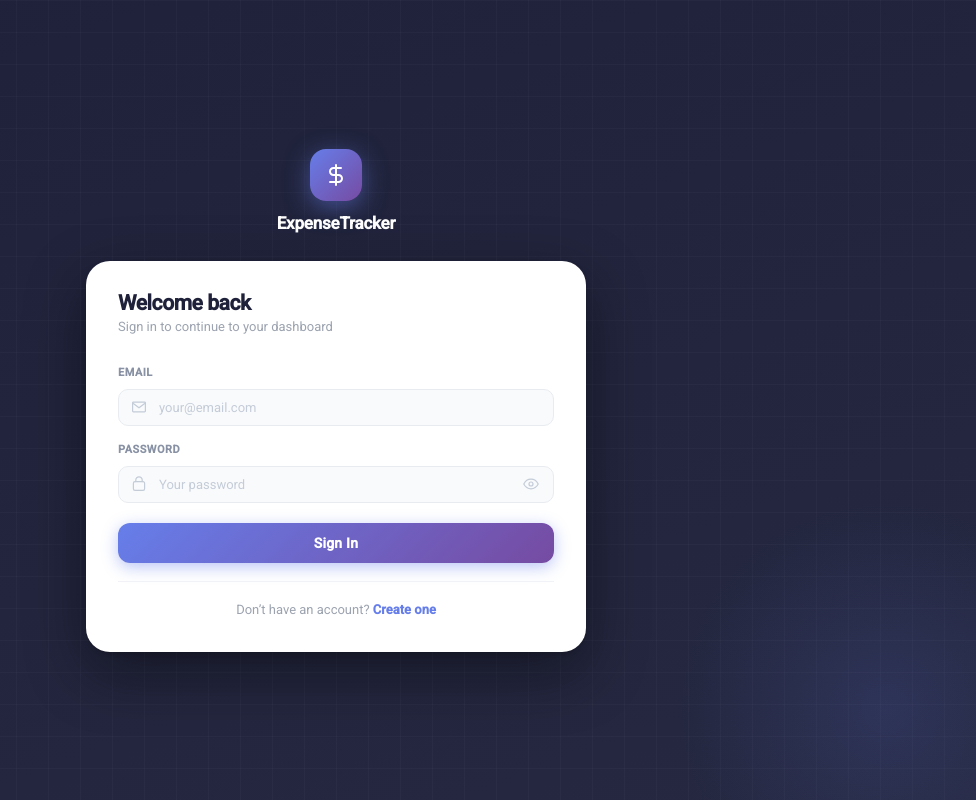
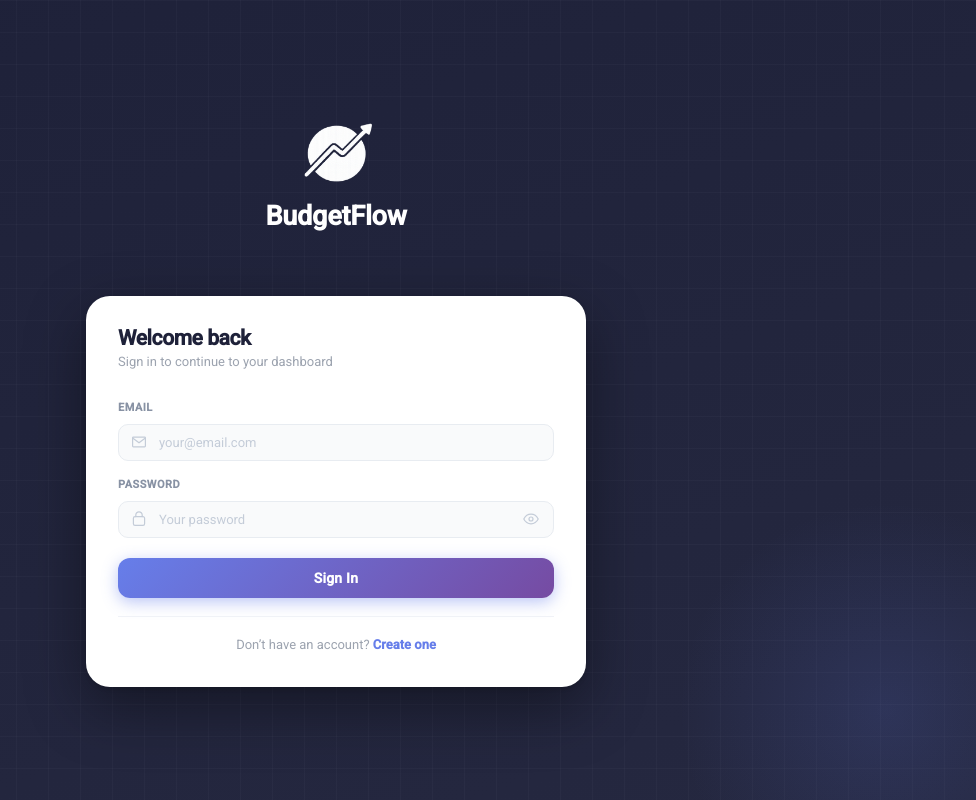
Before and after one commit to Fvicente04/expense-tracker, an Angular app in the folder frontend/: page /login in a window 1280 px wide. Shown: the whole page, without its empty margins (304-1280 px from the left). Built offline with nearby package versions, Linux system fonts and the light colour scheme.

Commit message:
Improve auth UI: login/register layout, logo integration, navbar and styling updates

```diff
--- a/frontend/src/app/components/auth/login/login.css
+++ b/frontend/src/app/components/auth/login/login.css
@@ -34,20 +34,32 @@
   width: 100%; max-width: 500px;
   position: relative; z-index: 1;
   display: flex; flex-direction: column; align-items: center;
+  gap: 70px;
 }
 
-.auth-logo { text-align: center; margin-bottom: 28px; }
+.auth-logo{
+  display:flex;
+  flex-direction:column; /* se quiser ícone em cima e texto embaixo */
+  align-items:center;
 
-.logo-icon {
-  width: 52px; height: 52px; border-radius: 16px;
-  background: linear-gradient(135deg, #667eea, #764ba2);
-  display: flex; align-items: center; justify-content: center;
-  box-shadow: 0 6px 24px rgba(102,126,234,0.5);
-  margin: 0 auto 12px;
 }
 
-.logo-name { color: white; font-size: 17px; font-weight: 700; letter-spacing: -0.2px; }
+.logo-icon img{
+  width: 52px; height: 52px; border-radius: 16px;
+  display: flex; align-items: center; justify-content: center;
+  margin: 0 auto 12px;
+  width:80px;
+  height:80px;
+  object-fit:contain;
+}
 
+.logo-name {
+  color: white;
+  font-size: 27px;
+  font-weight: 700;
+  letter-spacing: -0.2px;
+  gap:20px;
+}
 .auth-card {
   width: 100%; background: white; border-radius: 24px; padding: 32px;
   box-shadow: 0 2px 4px rgba(0,0,0,0.12), 0 20px 60px rgba(0,0,0,0.4);
--- a/frontend/src/app/components/auth/login/login.html
+++ b/frontend/src/app/components/auth/login/login.html
@@ -3,12 +3,9 @@
 
     <div class="auth-logo">
       <div class="logo-icon">
-        <svg width="24" height="24" viewBox="0 0 24 24" fill="none">
-          <path d="M12 2V22M17 5H9.5C8.57 5 7.68 5.37 7.03 6.03C6.37 6.68 6 7.57 6 8.5C6 9.43 6.37 10.32 7.03 10.97C7.68 11.63 8.57 12 9.5 12H14.5C15.43 12 16.32 12.37 16.97 13.03C17.63 13.68 18 14.57 18 15.5C18 16.43 17.63 17.32 16.97 17.97C16.32 18.63 15.43 19 14.5 19H6"
-            stroke="white" stroke-width="2" stroke-linecap="round" stroke-linejoin="round"/>
-        </svg>
+        <img src="assets/logo.png" alt="BudgetFlow logo" />
       </div>
-      <div class="logo-name">ExpenseTracker</div>
+      <div class="logo-name">BudgetFlow</div>
     </div>
 
     <div class="auth-card">
@@ -19,7 +16,9 @@
 
         <div *ngIf="error" class="error-banner">
           <svg width="16" height="16" viewBox="0 0 20 20" fill="none">
-            <path d="M10 6V10M10 14H10.01M19 10C19 14.97 14.97 19 10 19C5.03 19 1 14.97 1 10C1 5.03 5.03 1 10 1C14.97 1 19 5.03 19 10Z" stroke="currentColor" stroke-width="2" stroke-linecap="round"/>
+            <path
+              d="M10 6V10M10 14H10.01M19 10C19 14.97 14.97 19 10 19C5.03 19 1 14.97 1 10C1 5.03 5.03 1 10 1C14.97 1 19 5.03 19 10Z"
+              stroke="currentColor" stroke-width="2" stroke-linecap="round" />
           </svg>
           <span>{{ error }}</span>
         </div>
@@ -28,11 +27,14 @@
           <label for="email">Email</label>
           <div class="input-wrapper">
             <svg class="input-icon" width="16" height="16" viewBox="0 0 20 20" fill="none">
-              <path d="M3 4H17C17.55 4 18 4.45 18 5V15C18 15.55 17.55 16 17 16H3C2.45 16 2 15.55 2 15V5C2 4.45 2.45 4 3 4Z" stroke="currentColor" stroke-width="1.5" stroke-linecap="round" stroke-linejoin="round"/>
-              <path d="M18 5L10 11L2 5" stroke="currentColor" stroke-width="1.5" stroke-linecap="round" stroke-linejoin="round"/>
+              <path
+                d="M3 4H17C17.55 4 18 4.45 18 5V15C18 15.55 17.55 16 17 16H3C2.45 16 2 15.55 2 15V5C2 4.45 2.45 4 3 4Z"
+                stroke="currentColor" stroke-width="1.5" stroke-linecap="round" stroke-linejoin="round" />
+              <path d="M18 5L10 11L2 5" stroke="currentColor" stroke-width="1.5" stroke-linecap="round"
+                stroke-linejoin="round" />
             </svg>
             <input type="email" id="email" formControlName="email" placeholder="your@email.com"
-              [class.error]="form.get('email')?.touched && form.get('email')?.invalid"/>
+              [class.error]="form.get('email')?.touched && form.get('email')?.invalid" />
           </div>
           <span class="error-message" *ngIf="fieldErr('email')">{{ fieldErr('email') }}</span>
         </div>
@@ -41,20 +43,29 @@
           <label for="password">Password</label>
           <div class="input-wrapper">
             <svg class="input-icon" width="16" height="16" viewBox="0 0 20 20" fill="none">
-              <path d="M15 7H5C3.9 7 3 7.9 3 9V16C3 17.1 3.9 18 5 18H15C16.1 18 17 17.1 17 16V9C17 7.9 16.1 7 15 7Z" stroke="currentColor" stroke-width="1.5" stroke-linecap="round" stroke-linejoin="round"/>
-              <path d="M6 7V5C6 3.94 6.42 2.92 7.17 2.17C7.92 1.42 8.94 1 10 1C11.06 1 12.08 1.42 12.83 2.17C13.58 2.92 14 3.94 14 5V7" stroke="currentColor" stroke-width="1.5" stroke-linecap="round" stroke-linejoin="round"/>
+              <path d="M15 7H5C3.9 7 3 7.9 3 9V16C3 17.1 3.9 18 5 18H15C16.1 18 17 17.1 17 16V9C17 7.9 16.1 7 15 7Z"
+                stroke="currentColor" stroke-width="1.5" stroke-linecap="round" stroke-linejoin="round" />
+              <path
+                d="M6 7V5C6 3.94 6.42 2.92 7.17 2.17C7.92 1.42 8.94 1 10 1C11.06 1 12.08 1.42 12.83 2.17C13.58 2.92 14 3.94 14 5V7"
+                stroke="currentColor" stroke-width="1.5" stroke-linecap="round" stroke-linejoin="round" />
             </svg>
             <input [type]="showPwd ? 'text' : 'password'" id="password" formControlName="password"
               placeholder="Your password"
-              [class.error]="form.get('password')?.touched && form.get('password')?.invalid"/>
+              [class.error]="form.get('password')?.touched && form.get('password')?.invalid" />
             <button type="button" class="password-toggle" (click)="togglePwd()">
               <svg *ngIf="!showPwd" width="16" height="16" viewBox="0 0 20 20" fill="none">
-                <path d="M1 10C1 10 4 4 10 4C16 4 19 10 19 10C19 10 16 16 10 16C4 16 1 10 1 10Z" stroke="currentColor" stroke-width="1.5" stroke-linecap="round" stroke-linejoin="round"/>
-                <path d="M10 12.5C11.38 12.5 12.5 11.38 12.5 10C12.5 8.62 11.38 7.5 10 7.5C8.62 7.5 7.5 8.62 7.5 10C7.5 11.38 8.62 12.5 10 12.5Z" stroke="currentColor" stroke-width="1.5"/>
+                <path d="M1 10C1 10 4 4 10 4C16 4 19 10 19 10C19 10 16 16 10 16C4 16 1 10 1 10Z" stroke="currentColor"
+                  stroke-width="1.5" stroke-linecap="round" stroke-linejoin="round" />
+                <path
+                  d="M10 12.5C11.38 12.5 12.5 11.38 12.5 10C12.5 8.62 11.38 7.5 10 7.5C8.62 7.5 7.5 8.62 7.5 10C7.5 11.38 8.62 12.5 10 12.5Z"
+                  stroke="currentColor" stroke-width="1.5" />
               </svg>
               <svg *ngIf="showPwd" width="16" height="16" viewBox="0 0 20 20" fill="none">
-                <path d="M14.95 14.95C13.53 16.04 11.79 16.64 10 16.67C4 16.67 1 10 1 10C2.07 7.86 3.64 6.01 5.6 4.6M8.25 3.53C8.82 3.4 9.41 3.33 10 3.33C16 3.33 19 10 19 10C18.36 11.21 17.56 12.33 16.62 13.33" stroke="currentColor" stroke-width="1.5" stroke-linecap="round" stroke-linejoin="round"/>
-                <path d="M1 1L19 19" stroke="currentColor" stroke-width="1.5" stroke-linecap="round" stroke-linejoin="round"/>
+                <path
+                  d="M14.95 14.95C13.53 16.04 11.79 16.64 10 16.67C4 16.67 1 10 1 10C2.07 7.86 3.64 6.01 5.6 4.6M8.25 3.53C8.82 3.4 9.41 3.33 10 3.33C16 3.33 19 10 19 10C18.36 11.21 17.56 12.33 16.62 13.33"
+                  stroke="currentColor" stroke-width="1.5" stroke-linecap="round" stroke-linejoin="round" />
+                <path d="M1 1L19 19" stroke="currentColor" stroke-width="1.5" stroke-linecap="round"
+                  stroke-linejoin="round" />
               </svg>
             </button>
           </div>
@@ -65,7 +76,8 @@
           <span *ngIf="!loading">Sign In</span>
           <span *ngIf="loading" class="loading-text">
             <svg class="spinner" width="16" height="16" viewBox="0 0 20 20" fill="none">
-              <circle cx="10" cy="10" r="8" stroke="currentColor" stroke-width="3" stroke-linecap="round" stroke-dasharray="50" stroke-dashoffset="25"/>
+              <circle cx="10" cy="10" r="8" stroke="currentColor" stroke-width="3" stroke-linecap="round"
+                stroke-dasharray="50" stroke-dashoffset="25" />
             </svg>
             Signing in...
           </span>
--- a/frontend/src/app/components/auth/register/register.css
+++ b/frontend/src/app/components/auth/register/register.css
@@ -31,22 +31,35 @@
 }
 
 .auth-container {
-  width: 100%; max-width: 380px;
+  width: 100%; max-width: 500px;
   position: relative; z-index: 1;
   display: flex; flex-direction: column; align-items: center;
+  gap: 70px;
 }
 
-.auth-logo { text-align: center; margin-bottom: 28px; }
+.auth-logo{
+  display:flex;
+  flex-direction:column; /* se quiser ícone em cima e texto embaixo */
+  align-items:center;
 
-.logo-icon {
-  width: 52px; height: 52px; border-radius: 16px;
-  background: linear-gradient(135deg, #667eea, #764ba2);
-  display: flex; align-items: center; justify-content: center;
-  box-shadow: 0 6px 24px rgba(102,126,234,0.5);
-  margin: 0 auto 12px;
 }
 
-.logo-name { color: white; font-size: 17px; font-weight: 700; letter-spacing: -0.2px; }
+.logo-icon img{
+  width: 52px; height: 52px; border-radius: 16px;
+  display: flex; align-items: center; justify-content: center;
+  margin: 0 auto 12px;
+  width:80px;
+  height:80px;
+  object-fit:contain;
+}
+
+.logo-name {
+  color: white;
+  font-size: 27px;
+  font-weight: 700;
+  letter-spacing: -0.2px;
+  gap:20px;
+}
 
 .auth-card {
   width: 100%; background: white; border-radius: 24px; padding: 32px;
--- a/frontend/src/app/components/auth/register/register.html
+++ b/frontend/src/app/components/auth/register/register.html
@@ -3,12 +3,9 @@
 
     <div class="auth-logo">
       <div class="logo-icon">
-        <svg width="24" height="24" viewBox="0 0 24 24" fill="none">
-          <path d="M12 2V22M17 5H9.5C8.57 5 7.68 5.37 7.03 6.03C6.37 6.68 6 7.57 6 8.5C6 9.43 6.37 10.32 7.03 10.97C7.68 11.63 8.57 12 9.5 12H14.5C15.43 12 16.32 12.37 16.97 13.03C17.63 13.68 18 14.57 18 15.5C18 16.43 17.63 17.32 16.97 17.97C16.32 18.63 15.43 19 14.5 19H6"
-            stroke="white" stroke-width="2" stroke-linecap="round" stroke-linejoin="round"/>
-        </svg>
+        <img src="assets/logo.png" alt="BudgetFlow logo" />
       </div>
-      <div class="logo-name">ExpenseTracker</div>
+      <div class="logo-name">BudgetFlow</div>
     </div>
 
     <div class="auth-card">
@@ -19,7 +16,9 @@
 
         <div *ngIf="error" class="error-banner">
           <svg width="16" height="16" viewBox="0 0 20 20" fill="none">
-            <path d="M10 6V10M10 14H10.01M19 10C19 14.97 14.97 19 10 19C5.03 19 1 14.97 1 10C1 5.03 5.03 1 10 1C14.97 1 19 5.03 19 10Z" stroke="currentColor" stroke-width="2" stroke-linecap="round"/>
+            <path
+              d="M10 6V10M10 14H10.01M19 10C19 14.97 14.97 19 10 19C5.03 19 1 14.97 1 10C1 5.03 5.03 1 10 1C14.97 1 19 5.03 19 10Z"
+              stroke="currentColor" stroke-width="2" stroke-linecap="round" />
           </svg>
           <span>{{ error }}</span>
         </div>
@@ -28,11 +27,13 @@
           <label for="name">Full Name</label>
           <div class="input-wrapper">
             <svg class="input-icon" width="16" height="16" viewBox="0 0 20 20" fill="none">
-              <path d="M10 10C12.21 10 14 8.21 14 6C14 3.79 12.21 2 10 2C7.79 2 6 3.79 6 6C6 8.21 7.79 10 10 10Z" stroke="currentColor" stroke-width="1.5" stroke-linecap="round"/>
-              <path d="M3 18C3 15.24 5.69 13 9 13H11C14.31 13 17 15.24 17 18" stroke="currentColor" stroke-width="1.5" stroke-linecap="round"/>
+              <path d="M10 10C12.21 10 14 8.21 14 6C14 3.79 12.21 2 10 2C7.79 2 6 3.79 6 6C6 8.21 7.79 10 10 10Z"
+                stroke="currentColor" stroke-width="1.5" stroke-linecap="round" />
+              <path d="M3 18C3 15.24 5.69 13 9 13H11C14.31 13 17 15.24 17 18" stroke="currentColor" stroke-width="1.5"
+                stroke-linecap="round" />
             </svg>
             <input type="text" id="name" formControlName="name" placeholder="John Doe"
-              [class.error]="form.get('name')?.touched && form.get('name')?.invalid"/>
+              [class.error]="form.get('name')?.touched && form.get('name')?.invalid" />
           </div>
           <span class="error-message" *ngIf="fieldErr('name')">{{ fieldErr('name') }}</span>
         </div>
@@ -41,11 +42,14 @@
           <label for="email">Email</label>
           <div class="input-wrapper">
             <svg class="input-icon" width="16" height="16" viewBox="0 0 20 20" fill="none">
-              <path d="M3 4H17C17.55 4 18 4.45 18 5V15C18 15.55 17.55 16 17 16H3C2.45 16 2 15.55 2 15V5C2 4.45 2.45 4 3 4Z" stroke="currentColor" stroke-width="1.5" stroke-linecap="round" stroke-linejoin="round"/>
-              <path d="M18 5L10 11L2 5" stroke="currentColor" stroke-width="1.5" stroke-linecap="round" stroke-linejoin="round"/>
+              <path
+                d="M3 4H17C17.55 4 18 4.45 18 5V15C18 15.55 17.55 16 17 16H3C2.45 16 2 15.55 2 15V5C2 4.45 2.45 4 3 4Z"
+                stroke="currentColor" stroke-width="1.5" stroke-linecap="round" stroke-linejoin="round" />
+              <path d="M18 5L10 11L2 5" stroke="currentColor" stroke-width="1.5" stroke-linecap="round"
+                stroke-linejoin="round" />
             </svg>
             <input type="email" id="email" formControlName="email" placeholder="your@email.com"
-              [class.error]="form.get('email')?.touched && form.get('email')?.invalid"/>
+              [class.error]="form.get('email')?.touched && form.get('email')?.invalid" />
           </div>
           <span class="error-message" *ngIf="fieldErr('email')">{{ fieldErr('email') }}</span>
         </div>
@@ -54,20 +58,29 @@
           <label for="password">Password</label>
           <div class="input-wrapper">
             <svg class="input-icon" width="16" height="16" viewBox="0 0 20 20" fill="none">
-              <path d="M15 7H5C3.9 7 3 7.9 3 9V16C3 17.1 3.9 18 5 18H15C16.1 18 17 17.1 17 16V9C17 7.9 16.1 7 15 7Z" stroke="currentColor" stroke-width="1.5" stroke-linecap="round" stroke-linejoin="round"/>
-              <path d="M6 7V5C6 3.94 6.42 2.92 7.17 2.17C7.92 1.42 8.94 1 10 1C11.06 1 12.08 1.42 12.83 2.17C13.58 2.92 14 3.94 14 5V7" stroke="currentColor" stroke-width="1.5" stroke-linecap="round" stroke-linejoin="round"/>
+              <path d="M15 7H5C3.9 7 3 7.9 3 9V16C3 17.1 3.9 18 5 18H15C16.1 18 17 17.1 17 16V9C17 7.9 16.1 7 15 7Z"
+                stroke="currentColor" stroke-width="1.5" stroke-linecap="round" stroke-linejoin="round" />
+              <path
+                d="M6 7V5C6 3.94 6.42 2.92 7.17 2.17C7.92 1.42 8.94 1 10 1C11.06 1 12.08 1.42 12.83 2.17C13.58 2.92 14 3.94 14 5V7"
+                stroke="currentColor" stroke-width="1.5" stroke-linecap="round" stroke-linejoin="round" />
             </svg>
             <input [type]="showPwd ? 'text' : 'password'" id="password" formControlName="password"
               placeholder="At least 6 characters"
-              [class.error]="form.get('password')?.touched && form.get('password')?.invalid"/>
+              [class.error]="form.get('password')?.touched && form.get('password')?.invalid" />
             <button type="button" class="password-toggle" (click)="togglePwd()">
               <svg *ngIf="!showPwd" width="16" height="16" viewBox="0 0 20 20" fill="none">
-                <path d="M1 10C1 10 4 4 10 4C16 4 19 10 19 10C19 10 16 16 10 16C4 16 1 10 1 10Z" stroke="currentColor" stroke-width="1.5" stroke-linecap="round" stroke-linejoin="round"/>
-                <path d="M10 12.5C11.38 12.5 12.5 11.38 12.5 10C12.5 8.62 11.38 7.5 10 7.5C8.62 7.5 7.5 8.62 7.5 10C7.5 11.38 8.62 12.5 10 12.5Z" stroke="currentColor" stroke-width="1.5"/>
+                <path d="M1 10C1 10 4 4 10 4C16 4 19 10 19 10C19 10 16 16 10 16C4 16 1 10 1 10Z" stroke="currentColor"
+                  stroke-width="1.5" stroke-linecap="round" stroke-linejoin="round" />
+                <path
+                  d="M10 12.5C11.38 12.5 12.5 11.38 12.5 10C12.5 8.62 11.38 7.5 10 7.5C8.62 7.5 7.5 8.62 7.5 10C7.5 11.38 8.62 12.5 10 12.5Z"
+                  stroke="currentColor" stroke-width="1.5" />
               </svg>
               <svg *ngIf="showPwd" width="16" height="16" viewBox="0 0 20 20" fill="none">
-                <path d="M14.95 14.95C13.53 16.04 11.79 16.64 10 16.67C4 16.67 1 10 1 10C2.07 7.86 3.64 6.01 5.6 4.6M8.25 3.53C8.82 3.4 9.41 3.33 10 3.33C16 3.33 19 10 19 10C18.36 11.21 17.56 12.33 16.62 13.33" stroke="currentColor" stroke-width="1.5" stroke-linecap="round" stroke-linejoin="round"/>
-                <path d="M1 1L19 19" stroke="currentColor" stroke-width="1.5" stroke-linecap="round" stroke-linejoin="round"/>
+                <path
+                  d="M14.95 14.95C13.53 16.04 11.79 16.64 10 16.67C4 16.67 1 10 1 10C2.07 7.86 3.64 6.01 5.6 4.6M8.25 3.53C8.82 3.4 9.41 3.33 10 3.33C16 3.33 19 10 19 10C18.36 11.21 17.56 12.33 16.62 13.33"
+                  stroke="currentColor" stroke-width="1.5" stroke-linecap="round" stroke-linejoin="round" />
+                <path d="M1 1L19 19" stroke="currentColor" stroke-width="1.5" stroke-linecap="round"
+                  stroke-linejoin="round" />
               </svg>
             </button>
           </div>
@@ -87,20 +100,29 @@
           <label for="confirmPassword">Confirm Password</label>
           <div class="input-wrapper">
             <svg class="input-icon" width="16" height="16" viewBox="0 0 20 20" fill="none">
-              <path d="M15 7H5C3.9 7 3 7.9 3 9V16C3 17.1 3.9 18 5 18H15C16.1 18 17 17.1 17 16V9C17 7.9 16.1 7 15 7Z" stroke="currentColor" stroke-width="1.5" stroke-linecap="round" stroke-linejoin="round"/>
-              <path d="M6 7V5C6 3.94 6.42 2.92 7.17 2.17C7.92 1.42 8.94 1 10 1C11.06 1 12.08 1.42 12.83 2.17C13.58 2.92 14 3.94 14 5V7" stroke="currentColor" stroke-width="1.5" stroke-linecap="round" stroke-linejoin="round"/>
+              <path d="M15 7H5C3.9 7 3 7.9 3 9V16C3 17.1 3.9 18 5 18H15C16.1 18 17 17.1 17 16V9C17 7.9 16.1 7 15 7Z"
+                stroke="currentColor" stroke-width="1.5" stroke-linecap="round" stroke-linejoin="round" />
+              <path
+                d="M6 7V5C6 3.94 6.42 2.92 7.17 2.17C7.92 1.42 8.94 1 10 1C11.06 1 12.08 1.42 12.83 2.17C13.58 2.92 14 3.94 14 5V7"
+                stroke="currentColor" stroke-width="1.5" stroke-linecap="round" stroke-linejoin="round" />
             </svg>
-            <input [type]="showConfPwd ? 'text' : 'password'" id="confirmPassword"
-              formControlName="confirmPassword" placeholder="Confirm your password"
-              [class.error]="form.get('confirmPassword')?.touched && (form.get('confirmPassword')?.invalid || form.errors?.['passwordMismatch'])"/>
+            <input [type]="showConfPwd ? 'text' : 'password'" id="confirmPassword" formControlName="confirmPassword"
+              placeholder="Confirm your password"
+              [class.error]="form.get('confirmPassword')?.touched && (form.get('confirmPassword')?.invalid || form.errors?.['passwordMismatch'])" />
             <button type="button" class="password-toggle" (click)="toggleConfPwd()">
               <svg *ngIf="!showConfPwd" width="16" height="16" viewBox="0 0 20 20" fill="none">
-                <path d="M1 10C1 10 4 4 10 4C16 4 19 10 19 10C19 10 16 16 10 16C4 16 1 10 1 10Z" stroke="currentColor" stroke-width="1.5" stroke-linecap="round" stroke-linejoin="round"/>
-                <path d="M10 12.5C11.38 12.5 12.5 11.38 12.5 10C12.5 8.62 11.38 7.5 10 7.5C8.62 7.5 7.5 8.62 7.5 10C7.5 11.38 8.62 12.5 10 12.5Z" stroke="currentColor" stroke-width="1.5"/>
+                <path d="M1 10C1 10 4 4 10 4C16 4 19 10 19 10C19 10 16 16 10 16C4 16 1 10 1 10Z" stroke="currentColor"
+                  stroke-width="1.5" stroke-linecap="round" stroke-linejoin="round" />
+                <path
+                  d="M10 12.5C11.38 12.5 12.5 11.38 12.5 10C12.5 8.62 11.38 7.5 10 7.5C8.62 7.5 7.5 8.62 7.5 10C7.5 11.38 8.62 12.5 10 12.5Z"
+                  stroke="currentColor" stroke-width="1.5" />
               </svg>
               <svg *ngIf="showConfPwd" width="16" height="16" viewBox="0 0 20 20" fill="none">
-                <path d="M14.95 14.95C13.53 16.04 11.79 16.64 10 16.67C4 16.67 1 10 1 10C2.07 7.86 3.64 6.01 5.6 4.6M8.25 3.53C8.82 3.4 9.41 3.33 10 3.33C16 3.33 19 10 19 10C18.36 11.21 17.56 12.33 16.62 13.33" stroke="currentColor" stroke-width="1.5" stroke-linecap="round" stroke-linejoin="round"/>
-                <path d="M1 1L19 19" stroke="currentColor" stroke-width="1.5" stroke-linecap="round" stroke-linejoin="round"/>
+                <path
+                  d="M14.95 14.95C13.53 16.04 11.79 16.64 10 16.67C4 16.67 1 10 1 10C2.07 7.86 3.64 6.01 5.6 4.6M8.25 3.53C8.82 3.4 9.41 3.33 10 3.33C16 3.33 19 10 19 10C18.36 11.21 17.56 12.33 16.62 13.33"
+                  stroke="currentColor" stroke-width="1.5" stroke-linecap="round" stroke-linejoin="round" />
+                <path d="M1 1L19 19" stroke="currentColor" stroke-width="1.5" stroke-linecap="round"
+                  stroke-linejoin="round" />
               </svg>
             </button>
           </div>
@@ -111,7 +133,8 @@
           <span *ngIf="!loading">Create Account</span>
           <span *ngIf="loading" class="loading-text">
             <svg class="spinner" width="16" height="16" viewBox="0 0 20 20" fill="none">
-              <circle cx="10" cy="10" r="8" stroke="currentColor" stroke-width="3" stroke-linecap="round" stroke-dasharray="50" stroke-dashoffset="25"/>
+              <circle cx="10" cy="10" r="8" stroke="currentColor" stroke-width="3" stroke-linecap="round"
+                stroke-dasharray="50" stroke-dashoffset="25" />
             </svg>
             Creating account...
           </span>
--- a/frontend/src/app/components/layout/navbar/navbar.css
+++ b/frontend/src/app/components/layout/navbar/navbar.css
@@ -3,7 +3,7 @@
   top: 0;
   left: 0;
   height: 100vh;
-  width: 72px;
+  width: 85px;
   background: #1e2139;
   display: flex;
   flex-direction: column;
@@ -26,14 +26,14 @@
   min-height: 72px;
 }
 
-.logo {
-  display: flex;
-  align-items: center;
-  gap: 12px;
-  min-width: 0;
+.logo-icon img{
+  width: 52px; height: 52px; border-radius: 16px;
+  display: flex; align-items: center; justify-content: center;
+  margin: 0 auto 12px;
+  width:80px;
+  height:80px;
+  object-fit:contain;
 }
-
-.logo svg { flex-shrink: 0; }
 
 .logo-text {
   color: white;
--- a/frontend/src/app/components/layout/navbar/navbar.html
+++ b/frontend/src/app/components/layout/navbar/navbar.html
@@ -1,11 +1,10 @@
 <aside class="sidebar" [class.expanded]="isExpanded" [class.mobile-open]="mobileOpen">
   <div class="sidebar-header">
     <div class="logo">
-      <svg width="32" height="32" viewBox="0 0 32 32" fill="none">
-        <rect width="32" height="32" rx="8" fill="#3b82f6"/>
-        <path d="M16 8v16M12 12h8M12 20h8" stroke="white" stroke-width="2" stroke-linecap="round"/>
-      </svg>
-      <span class="logo-text">ExpenseTracker</span>
+      <div class="logo-icon">
+        <img src="assets/logo.png" alt="BudgetFlow logo" />
+      </div>
+      <span class="logo-text">BudgetFlow</span>
     </div>
   </div>
 
```
Also changed, not shown: frontend/src/app/components/reports/reports-view/reports-view.css (+26 -12 lines), frontend/src/app/components/transactions/transaction-list/transaction-list.css (+17 -6 lines), frontend/public/assets/logo.png (added).
